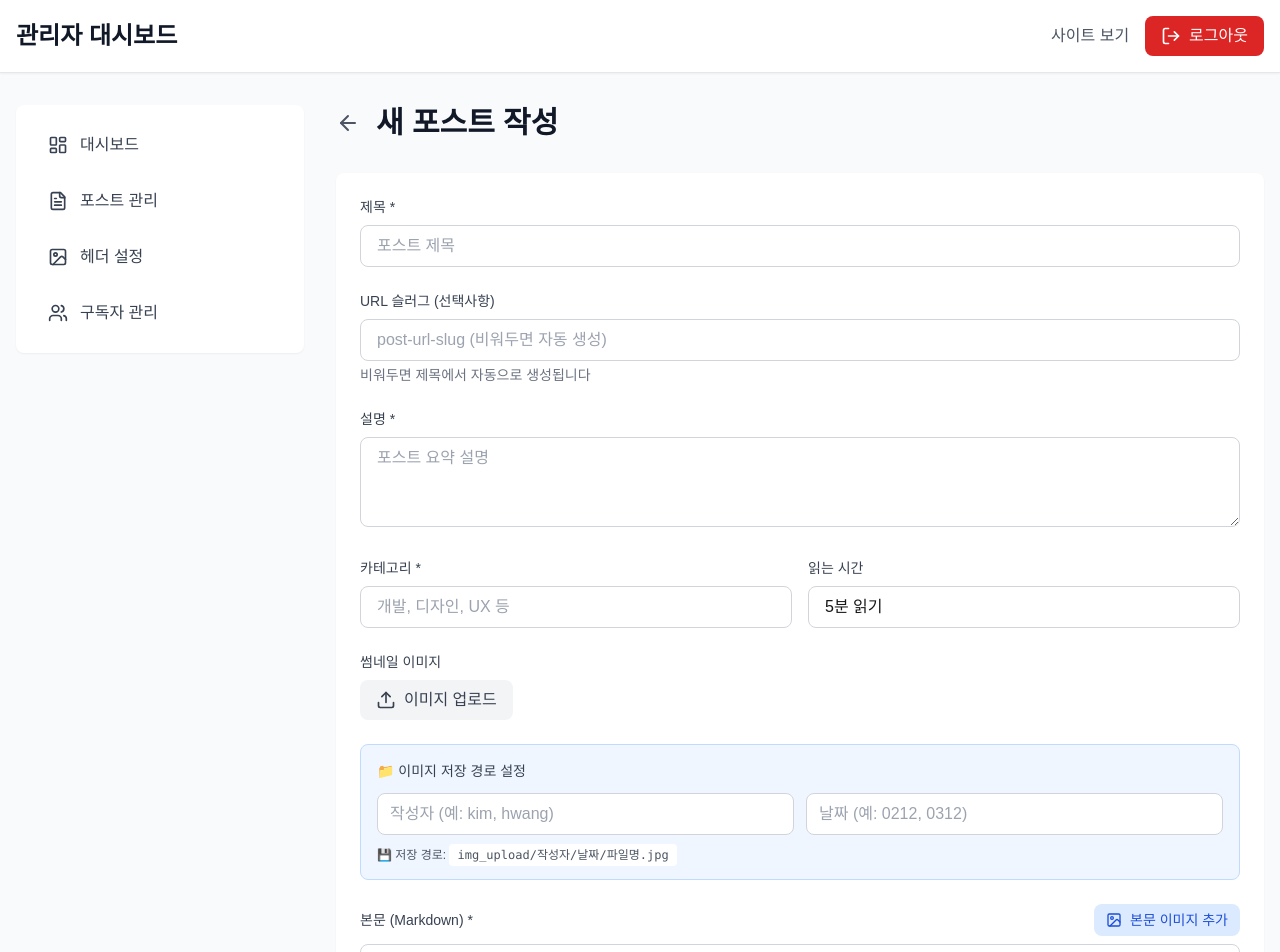
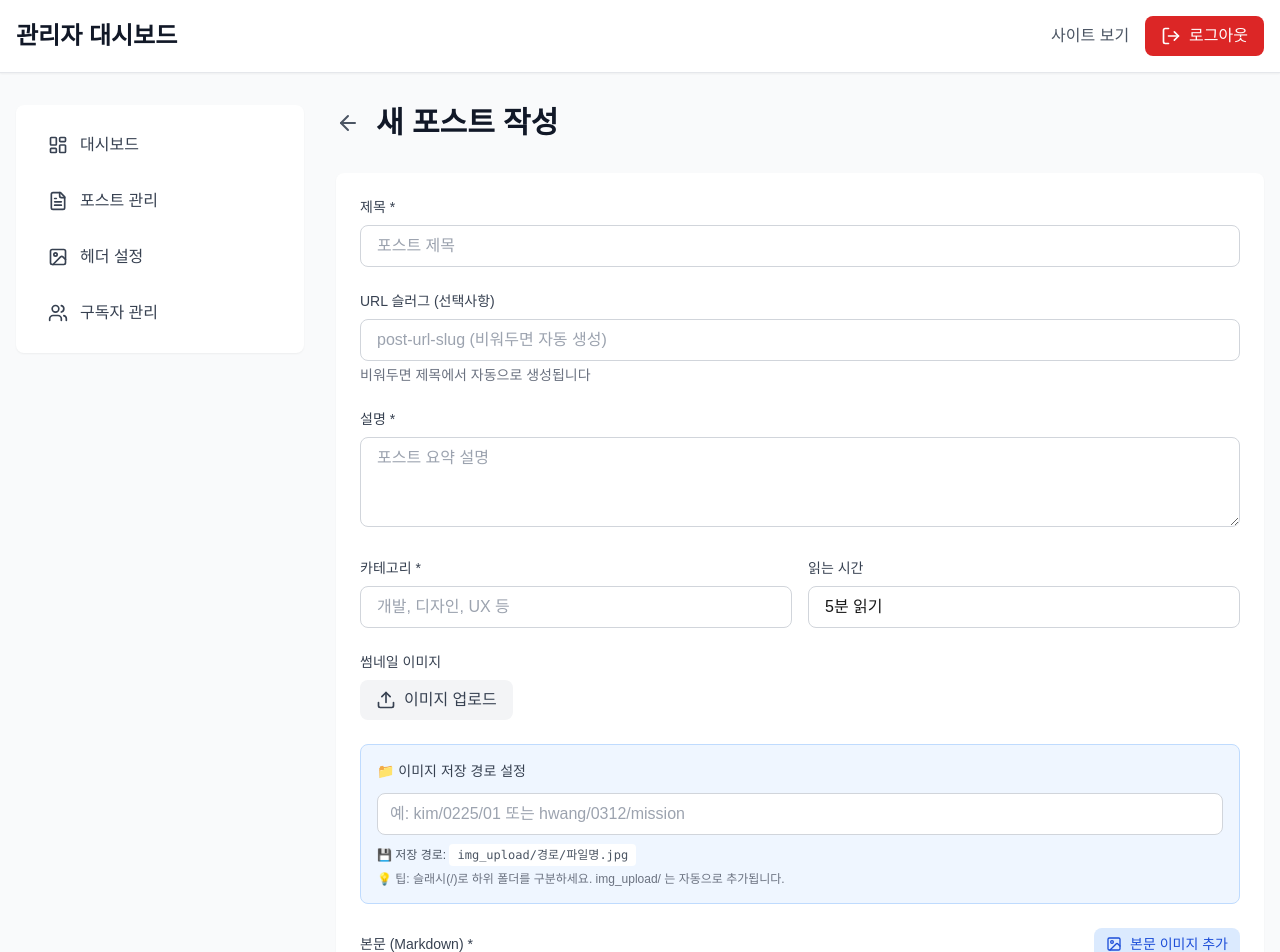
Before and after one commit to Jsun-cre8bara/Newsletter-Form, a Next.js app: page /admin/posts/new in a window 1280 px wide. Shown: the top 952 px of the page. Built offline with nearby package versions, Linux system fonts and the light colour scheme.

Commit message:
Simplify image path input: Use single text field for flexible folder structure

```diff
--- a/app/admin/posts/[id]/edit/page.tsx
+++ b/app/admin/posts/[id]/edit/page.tsx
@@ -19,8 +19,7 @@ export default function EditPostPage({ params }: { params: { id: string } }) {
   const contentTextareaRef = useRef<HTMLTextAreaElement | null>(null)
 
   // 이미지 경로 관리를 위한 state
-  const [imageAuthor, setImageAuthor] = useState('')
-  const [imageDate, setImageDate] = useState('')
+  const [imagePath, setImagePath] = useState('')
 
   const { register, handleSubmit, reset, watch, setValue, formState: { errors } } = useForm<PostFormData>()
 
@@ -62,17 +61,17 @@ export default function EditPostPage({ params }: { params: { id: string } }) {
     const file = e.target.files?.[0]
     if (!file) return
 
-    // 작성자와 날짜 확인
-    if (!imageAuthor || !imageDate) {
-      alert('⚠️ 작성자와 날짜를 먼저 입력해주세요!')
+    // 경로 확인
+    if (!imagePath.trim()) {
+      alert('⚠️ 이미지 저장 경로를 먼저 입력해주세요!')
       e.target.value = ''
       return
     }
 
     console.log('🖼️ 썸네일 파일 선택됨:', file?.name, file?.size, 'bytes')
 
-    // 로컬 경로 생성
-    const relativePath = `img_upload/${imageAuthor}/${imageDate}/${file.name}`
+    // 로컬 경로 생성 (img_upload는 고정)
+    const relativePath = `img_upload/${imagePath}/${file.name}`
 
     // GitHub raw URL 생성
     const githubRawUrl = `https://raw.githubusercontent.com/Jsun-cre8bara/Newsletter-Form/main/${relativePath}`
@@ -95,9 +94,9 @@ export default function EditPostPage({ params }: { params: { id: string } }) {
     const file = e.target.files?.[0]
     if (!file) return
 
-    // 작성자와 날짜 확인
-    if (!imageAuthor || !imageDate) {
-      alert('⚠️ 작성자와 날짜를 먼저 입력해주세요!')
+    // 경로 확인
+    if (!imagePath.trim()) {
+      alert('⚠️ 이미지 저장 경로를 먼저 입력해주세요!')
       e.target.value = ''
       return
     }
@@ -106,8 +105,8 @@ export default function EditPostPage({ params }: { params: { id: string } }) {
     console.log('📸 본문 이미지 경로 생성:', file.name)
 
     try {
-      // 로컬 경로 생성
-      const relativePath = `img_upload/${imageAuthor}/${imageDate}/${file.name}`
+      // 로컬 경로 생성 (img_upload는 고정)
+      const relativePath = `img_upload/${imagePath}/${file.name}`
 
       // GitHub raw URL 생성
       const githubRawUrl = `https://raw.githubusercontent.com/Jsun-cre8bara/Newsletter-Form/main/${relativePath}`
@@ -362,28 +361,20 @@ export default function EditPostPage({ params }: { params: { id: string } }) {
             <label className="block text-sm font-medium text-gray-700 mb-3">
               📁 이미지 저장 경로 설정
             </label>
-            <div className="grid grid-cols-2 gap-3 mb-3">
-              <div>
-                <input
-                  type="text"
-                  value={imageAuthor}
-                  onChange={(e) => setImageAuthor(e.target.value)}
-                  placeholder="작성자 (예: kim, hwang)"
-                  className="w-full px-3 py-2 border border-gray-300 rounded-lg focus:ring-2 focus:ring-blue-500 focus:border-transparent"
-                />
-              </div>
-              <div>
-                <input
-                  type="text"
-                  value={imageDate}
-                  onChange={(e) => setImageDate(e.target.value)}
-                  placeholder="날짜 (예: 0212, 0312)"
-                  className="w-full px-3 py-2 border border-gray-300 rounded-lg focus:ring-2 focus:ring-blue-500 focus:border-transparent"
-                />
-              </div>
+            <div className="mb-3">
+              <input
+                type="text"
+                value={imagePath}
+                onChange={(e) => setImagePath(e.target.value)}
+                placeholder="예: kim/0225/01 또는 hwang/0312/mission"
+                className="w-full px-3 py-2 border border-gray-300 rounded-lg focus:ring-2 focus:ring-blue-500 focus:border-transparent"
+              />
             </div>
             <p className="text-xs text-gray-600">
-              💾 저장 경로: <code className="bg-white px-2 py-1 rounded">img_upload/{imageAuthor || '작성자'}/{imageDate || '날짜'}/파일명.jpg</code>
+              💾 저장 경로: <code className="bg-white px-2 py-1 rounded">img_upload/{imagePath || '경로'}/파일명.jpg</code>
+            </p>
+            <p className="text-xs text-gray-500 mt-2">
+              💡 팁: 슬래시(/)로 하위 폴더를 구분하세요. img_upload/ 는 자동으로 추가됩니다.
             </p>
           </div>
 
--- a/app/admin/posts/new/page.tsx
+++ b/app/admin/posts/new/page.tsx
@@ -17,8 +17,7 @@ export default function NewPostPage() {
   const contentTextareaRef = useRef<HTMLTextAreaElement | null>(null)
 
   // 이미지 경로 관리를 위한 state
-  const [imageAuthor, setImageAuthor] = useState('')
-  const [imageDate, setImageDate] = useState('')
+  const [imagePath, setImagePath] = useState('')
 
   const { register, handleSubmit, watch, setValue, formState: { errors } } = useForm<PostFormData>({
     defaultValues: {
@@ -36,17 +35,17 @@ export default function NewPostPage() {
     const file = e.target.files?.[0]
     if (!file) return
 
-    // 작성자와 날짜 확인
-    if (!imageAuthor || !imageDate) {
-      alert('⚠️ 작성자와 날짜를 먼저 입력해주세요!')
+    // 경로 확인
+    if (!imagePath.trim()) {
+      alert('⚠️ 이미지 저장 경로를 먼저 입력해주세요!')
       e.target.value = ''
       return
     }
 
     console.log('🖼️ 썸네일 파일 선택됨:', file?.name, file?.size, 'bytes')
 
-    // 로컬 경로 생성
-    const relativePath = `img_upload/${imageAuthor}/${imageDate}/${file.name}`
+    // 로컬 경로 생성 (img_upload는 고정)
+    const relativePath = `img_upload/${imagePath}/${file.name}`
 
     // GitHub raw URL 생성
     const githubRawUrl = `https://raw.githubusercontent.com/Jsun-cre8bara/Newsletter-Form/main/${relativePath}`
@@ -69,9 +68,9 @@ export default function NewPostPage() {
     const file = e.target.files?.[0]
     if (!file) return
 
-    // 작성자와 날짜 확인
-    if (!imageAuthor || !imageDate) {
-      alert('⚠️ 작성자와 날짜를 먼저 입력해주세요!')
+    // 경로 확인
+    if (!imagePath.trim()) {
+      alert('⚠️ 이미지 저장 경로를 먼저 입력해주세요!')
       e.target.value = ''
       return
     }
@@ -80,8 +79,8 @@ export default function NewPostPage() {
     console.log('📸 본문 이미지 경로 생성:', file.name)
 
     try {
-      // 로컬 경로 생성
-      const relativePath = `img_upload/${imageAuthor}/${imageDate}/${file.name}`
+      // 로컬 경로 생성 (img_upload는 고정)
+      const relativePath = `img_upload/${imagePath}/${file.name}`
 
       // GitHub raw URL 생성
       const githubRawUrl = `https://raw.githubusercontent.com/Jsun-cre8bara/Newsletter-Form/main/${relativePath}`
@@ -326,28 +325,20 @@ export default function NewPostPage() {
             <label className="block text-sm font-medium text-gray-700 mb-3">
               📁 이미지 저장 경로 설정
             </label>
-            <div className="grid grid-cols-2 gap-3 mb-3">
-              <div>
-                <input
-                  type="text"
-                  value={imageAuthor}
-                  onChange={(e) => setImageAuthor(e.target.value)}
-                  placeholder="작성자 (예: kim, hwang)"
-                  className="w-full px-3 py-2 border border-gray-300 rounded-lg focus:ring-2 focus:ring-blue-500 focus:border-transparent"
-                />
-              </div>
-              <div>
-                <input
-                  type="text"
-                  value={imageDate}
-                  onChange={(e) => setImageDate(e.target.value)}
-                  placeholder="날짜 (예: 0212, 0312)"
-                  className="w-full px-3 py-2 border border-gray-300 rounded-lg focus:ring-2 focus:ring-blue-500 focus:border-transparent"
-                />
-              </div>
+            <div className="mb-3">
+              <input
+                type="text"
+                value={imagePath}
+                onChange={(e) => setImagePath(e.target.value)}
+                placeholder="예: kim/0225/01 또는 hwang/0312/mission"
+                className="w-full px-3 py-2 border border-gray-300 rounded-lg focus:ring-2 focus:ring-blue-500 focus:border-transparent"
+              />
             </div>
             <p className="text-xs text-gray-600">
-              💾 저장 경로: <code className="bg-white px-2 py-1 rounded">img_upload/{imageAuthor || '작성자'}/{imageDate || '날짜'}/파일명.jpg</code>
+              💾 저장 경로: <code className="bg-white px-2 py-1 rounded">img_upload/{imagePath || '경로'}/파일명.jpg</code>
+            </p>
+            <p className="text-xs text-gray-500 mt-2">
+              💡 팁: 슬래시(/)로 하위 폴더를 구분하세요. img_upload/ 는 자동으로 추가됩니다.
             </p>
           </div>
 
```
